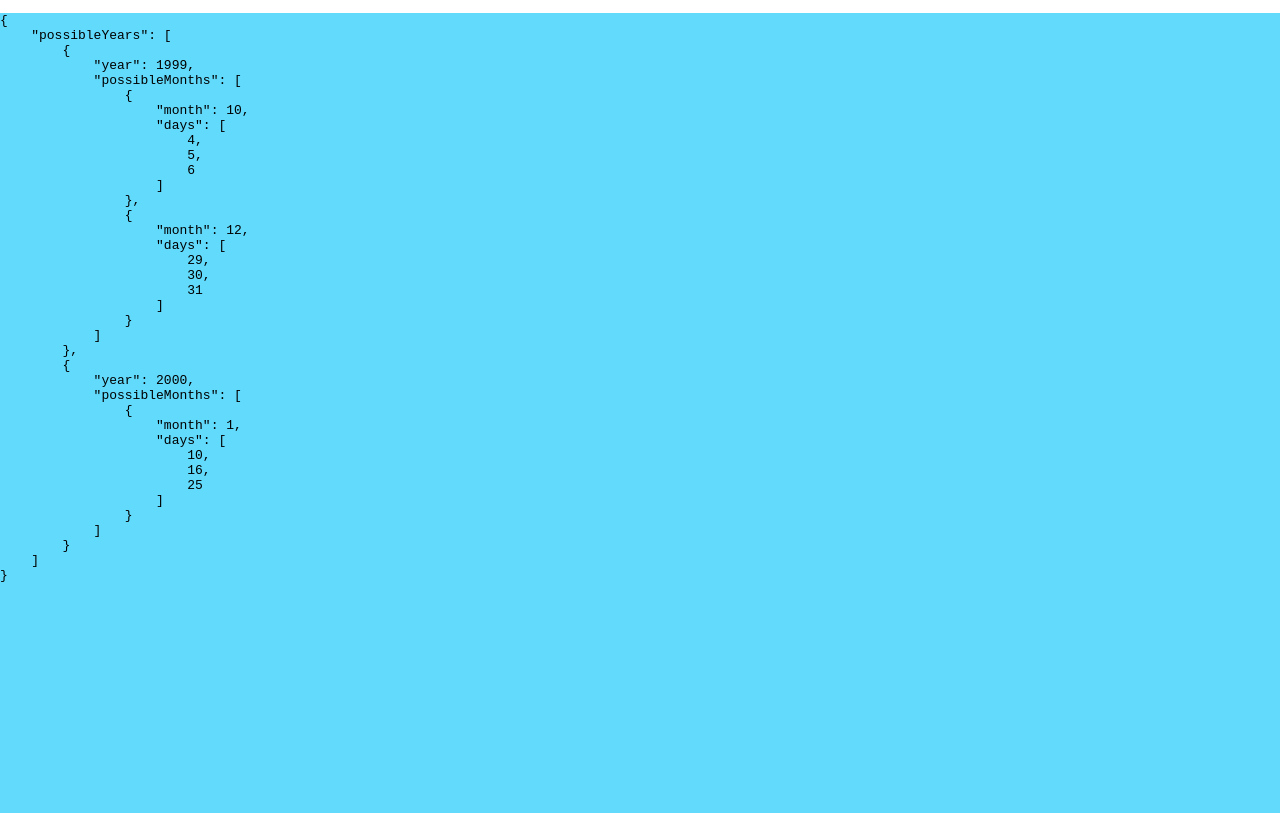
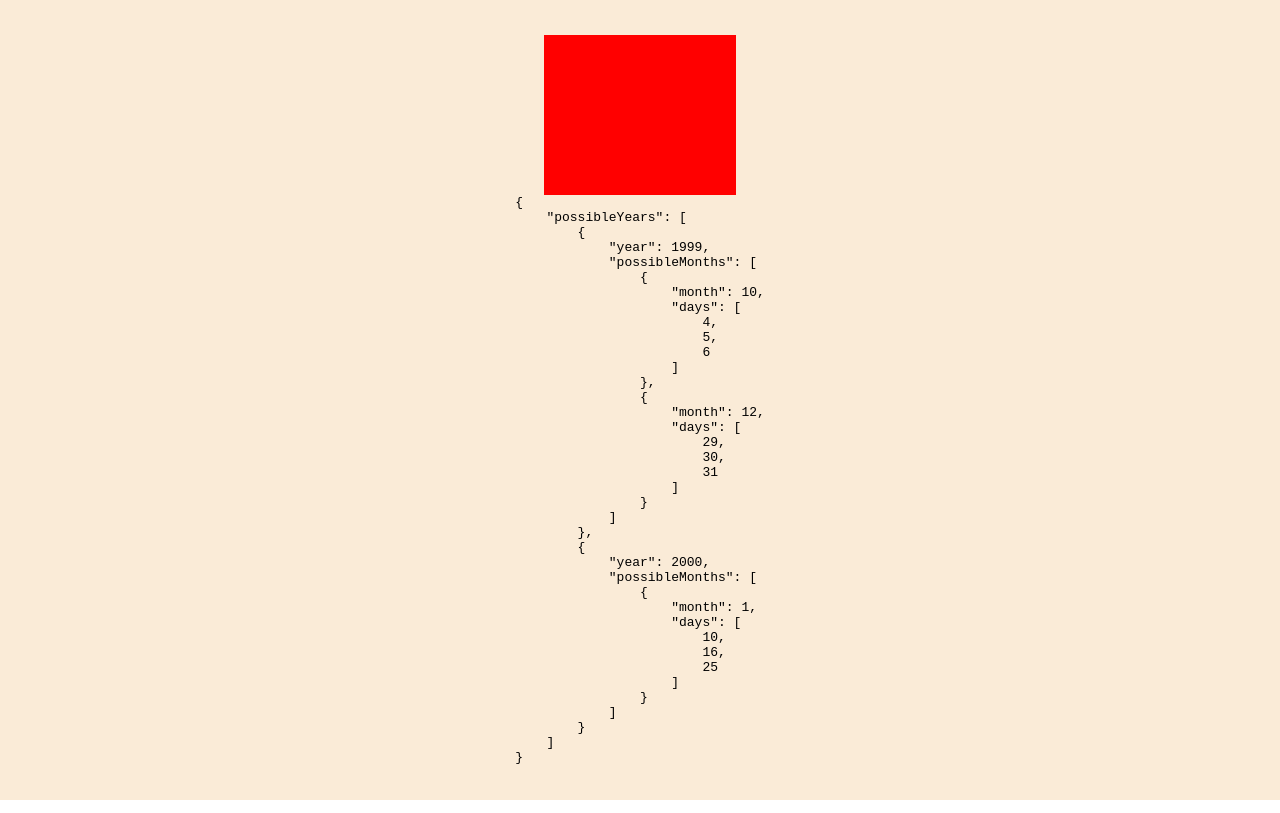
Before and after one commit to karlosvallejo/prueba-date-picker, a React (Create React App) app: page / in a window 1280 px wide. Built offline with nearby package versions, Linux system fonts and the light colour scheme.

Commit message:
Date Visualisation

```diff
--- /dev/null
+++ b/src/Components/DatePicker/DatePicker.css
@@ -0,0 +1,5 @@
+.DatePicker-wrapper {
+    width: 15%;
+    height: 20%;
+    background: red;
+}
--- a/src/Components/DatePicker/DatePicker.tsx
+++ b/src/Components/DatePicker/DatePicker.tsx
@@ -1,9 +1,9 @@
 import React, {Component} from 'react';
-import IDatePicker from "./IDatePicker";
+import './DatePicker.css';
+import * as IDatePicker from "./IDatePicker";
+export {IDatePicker};
 
-
-
-class DatePicker extends Component<{}, IDatePicker.IStateDatePicker> {
+class DatePicker extends Component<IDatePicker.IPropsDatePicker, IDatePicker.IStateDatePicker> {
 
 	exampleDate: IDatePicker.Date= {
 		possibleYears: [
@@ -27,7 +27,7 @@ class DatePicker extends Component<{}, IDatePicker.IStateDatePicker> {
 		]
 	};
 
-	constructor(props: {}) {
+	constructor(props: IDatePicker.IPropsDatePicker) {
 		super(props);
 		this.state = {
 			chosenDate: null
@@ -35,15 +35,18 @@ class DatePicker extends Component<{}, IDatePicker.IStateDatePicker> {
 	}
 
 	componentDidMount() {
-		this.setState({chosenDate: this.exampleDate})
+		this.setState({chosenDate: this.exampleDate}, () => {
+			if (this.state.chosenDate) {
+				this.props.chosenDateCallback(this.state.chosenDate);
+			}
+		});
 	}
 
 	render() {
         return (
+        	<div className={'DatePicker-wrapper'}>
 
-            <pre>
-	            {JSON.stringify(this.state.chosenDate, null, 4)}
-            </pre>
+	        </div>
         );
     }
 }
--- a/src/Components/DatePicker/IDatePicker.ts
+++ b/src/Components/DatePicker/IDatePicker.ts
@@ -1,6 +1,9 @@
-namespace IDatePicker {
 export interface IStateDatePicker {
 	chosenDate: Date | null;
+}
+
+export interface IPropsDatePicker {
+	chosenDateCallback: (date: Date) => void;
 }
 
 export interface Date {
@@ -16,6 +19,3 @@ namespace IDatePicker {
 	month: number;
 	days: number[];
 }
-}
-
-export default IDatePicker;
--- /dev/null
+++ b/src/Containers/DatePage/DatePage.css
@@ -0,0 +1,13 @@
+.DatePage-wrapper {
+    width: 100%;
+    height: 100%;
+    background-color: antiquewhite;
+    display: flex;
+    flex-direction: column;
+    align-items: center;
+    justify-content: center;
+}
+
+.DatePage-wrapper pre {
+    margin: 0;
+}
--- /dev/null
+++ b/src/Containers/DatePage/DatePage.tsx
@@ -0,0 +1,36 @@
+import React, {Component} from 'react';
+import './DatePage.css';
+import DatePicker, {IDatePicker} from "../../Components/DatePicker/DatePicker";
+
+
+
+interface IStateDataPage extends IDatePicker.IStateDatePicker {
+
+}
+
+class DatePage extends Component<{}, IStateDataPage> {
+
+	constructor(props: {}) {
+		super(props);
+		this.state = {
+			chosenDate: null
+		}
+	}
+
+	updateDateObject = (date: IDatePicker.Date) => {
+		this.setState({chosenDate: date})
+	};
+
+	render() {
+		return (
+			<div className={'DatePage-wrapper'}>
+				<DatePicker chosenDateCallback={this.updateDateObject}/>
+				<pre>
+					{JSON.stringify(this.state.chosenDate, null, 4)}
+				</pre>
+			</div>
+		);
+	}
+}
+
+export default DatePage;
--- a/src/Containers/Root/Root.tsx
+++ b/src/Containers/Root/Root.tsx
@@ -1,12 +1,13 @@
 import React, {PureComponent} from 'react';
-import DatePicker from "../../Components/DatePicker/DatePicker";
 import './Root.css';
+import DatePage from "../DatePage/DatePage";
 
 
 class Root extends PureComponent {
+
 	render() {
 		return (
-			<DatePicker/>
+			<DatePage/>
 		);
 	}
 }
```
Lines whose indentation alone changed are shown as unchanged.
